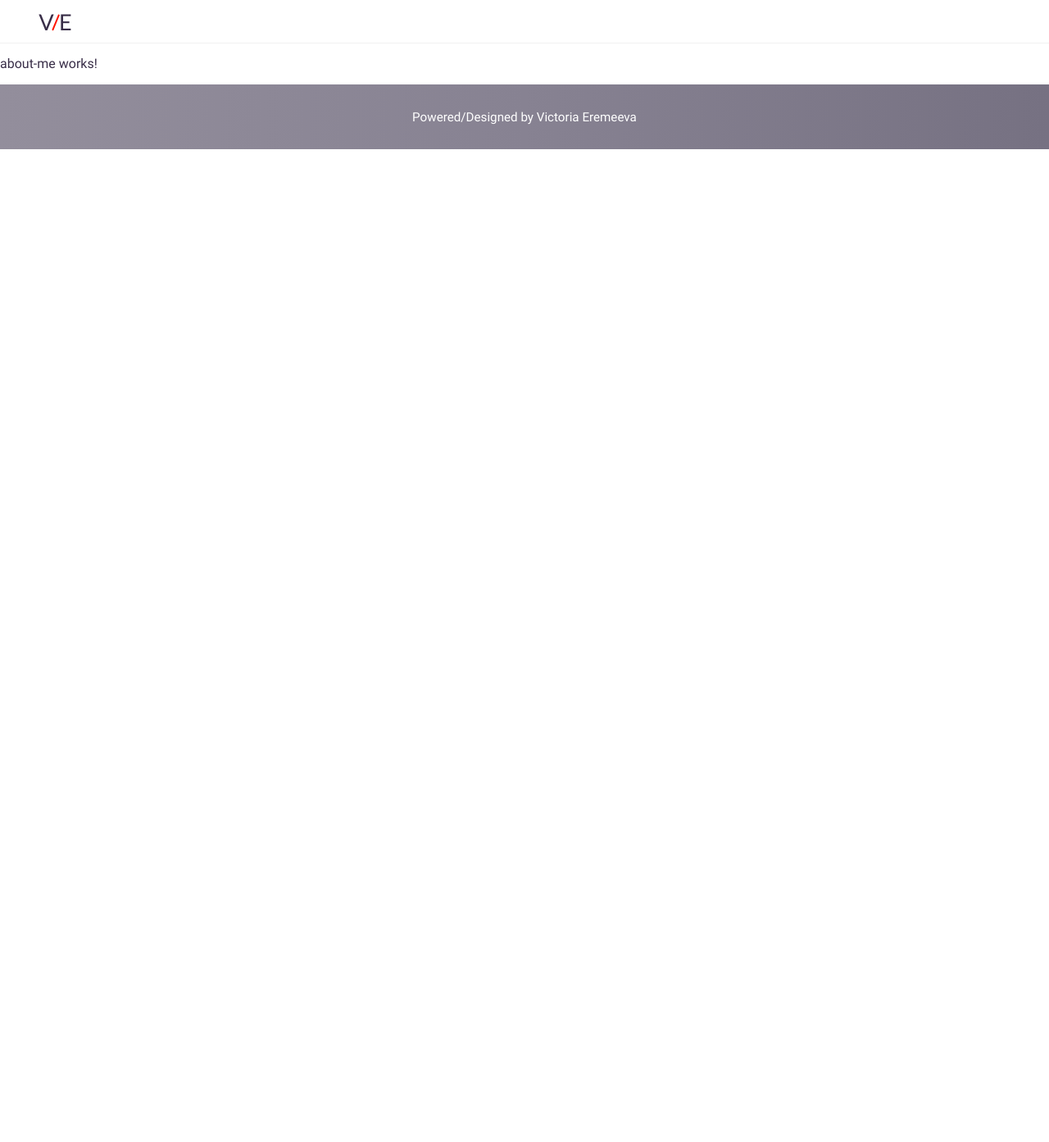
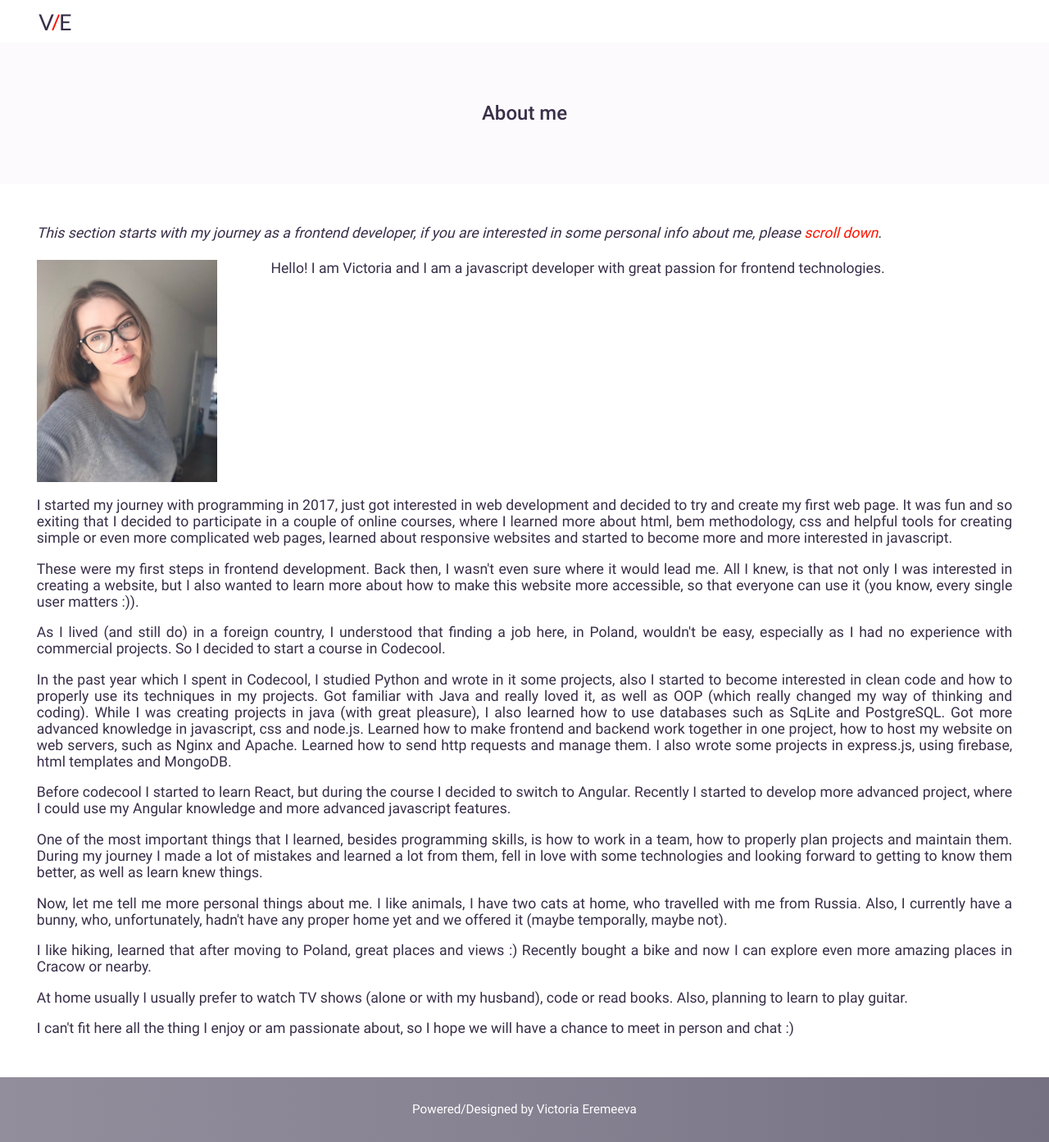
Before and after one commit to e-victoria/coderspace, an Angular app: page /about in a window 1280 px wide. Shown: the whole page at 82% size. Before the commit the page ends 800 px from the top, so only its background shows below. Built offline with nearby package versions, Linux system fonts and the light colour scheme.

Commit message:
Add about me info

```diff
--- a/src/app/about-me/about-me.component.html
+++ b/src/app/about-me/about-me.component.html
@@ -1 +1,64 @@
-<p>about-me works!</p>
+<section class="about-me">
+  <h2 class="section-title">About me</h2>
+  <div class="section-wrapper">
+    <div class="about-me__text about-me__intro">This section starts with my journey as a frontend developer, if you are interested in
+      some personal info about me, please <span (click)="scroll(personal)">scroll down</span>.</div>
+    <p class="about-me__text about-me__text-photo">
+      <img src="../../assets/img/IMG_1515.png" alt="me">
+      Hello! I am Victoria and I am a javascript developer with great passion for frontend technologies.
+    </p>
+    <p class="about-me__text">
+      I started my journey with programming in 2017, just got interested in web development and decided to try and
+      create my first web page. It was fun and so exiting that I decided to participate in a couple of online courses,
+      where I learned more about html, bem methodology, css and helpful tools for creating simple or even more
+      complicated web pages, learned about responsive websites and started to become more and more interested in
+      javascript.
+    </p>
+    <p class="about-me__text">
+      These were my first steps in frontend development. Back then, I wasn't even sure where it
+      would lead me. All I knew, is that not only I was interested in creating a website, but I also wanted to learn
+      more about how to make this website more accessible, so that everyone can use it (you know, every single user
+      matters :)).
+    </p>
+    <p class="about-me__text">
+      As I lived (and still do) in a foreign country, I understood that finding a job here, in Poland, wouldn't be easy,
+      especially as I had no experience with commercial projects. So I decided to start a course in Codecool.
+    </p>
+    <p class="about-me__text">
+      In the past year which I spent in Codecool, I studied Python and wrote in it some projects, also I started to
+      become interested in clean code and how to properly use its techniques in my projects. Got familiar with Java
+      and really loved it, as well as OOP (which really changed my way of thinking and coding). While I was creating
+      projects in java (with great pleasure), I also learned how to use databases such as SqLite and PostgreSQL.
+      Got more advanced knowledge in javascript, css and node.js. Learned how to make frontend and backend work together
+      in one project, how to host my website on web servers, such as Nginx and Apache. Learned how to send http requests
+      and manage them. I also wrote some projects in express.js, using firebase, html templates and MongoDB.
+    </p>
+    <p class="about-me__text">
+      Before codecool I started to learn React, but during the course I decided to switch to Angular. Recently I started to develop
+      more advanced project, where I could use my Angular knowledge and more advanced javascript features.
+    </p>
+    <p class="about-me__text">
+      One of the most important things that I learned, besides programming skills, is how to work in a team, how to
+      properly plan projects and maintain them. During my journey I made a lot of mistakes and learned a lot from them,
+      fell in love with some technologies and looking forward to getting to know them better, as well as learn knew
+      things.
+    </p>
+    <p #personal class="about-me__text">
+      Now, let me tell me more personal things about me. I like animals, I have two cats at home, who travelled with me
+      from Russia. Also, I currently have a bunny, who, unfortunately, hadn't have any proper home yet and we offered
+      it (maybe temporally, maybe not).
+    </p>
+    <p class="about-me__text">
+      I like hiking, learned that after moving to Poland, great places and views :) Recently bought a bike and now I
+      can explore even more amazing places in Cracow or nearby.
+    </p>
+    <p class="about-me__text">
+      At home usually I usually prefer to watch TV shows (alone or with my husband), code or read books.
+      Also, planning to learn to play guitar.
+    </p>
+    <p class="about-me__text">
+      I can't fit here all the thing I enjoy or am passionate about, so I hope we will have a chance to meet in person
+      and chat :)
+    </p>
+  </div>
+</section>
--- a/src/app/about-me/about-me.component.scss
+++ b/src/app/about-me/about-me.component.scss
@@ -0,0 +1,25 @@
+@import "../../assets/styles/variables";
+
+@media (min-width:320px) {
+  .about-me__text {
+    text-align: justify;
+    margin: 1em 0;
+    font-size: 1.1em;
+  }
+
+  .about-me__intro {
+    margin-bottom: 1.3em;
+    font-style: italic;
+
+    & span {
+      cursor: pointer;
+      color: $red;
+    }
+  }
+
+  .about-me__text-photo {
+    display: grid;
+    grid-template-columns: 18.5% 76%;
+    gap: 0 5.5%;
+  }
+}
--- a/src/app/about-me/about-me.component.ts
+++ b/src/app/about-me/about-me.component.ts
@@ -12,4 +12,8 @@ export class AboutMeComponent implements OnInit {
   ngOnInit(): void {
   }
 
+  scroll(el: HTMLElement) {
+    el.scrollIntoView();
+  }
+
 }
--- a/src/app/cv/cv.component.scss
+++ b/src/app/cv/cv.component.scss
@@ -33,7 +33,7 @@
     align-items: center;
     margin: 0;
     padding: 0.1em 0.9em;
-    background: linear-gradient(#6b5e80, #5E4F78);
+    background: linear-gradient(#6b5e80, $purple);
     border-radius: 1.3em;
     color: $white;
     font-weight: 400;
--- a/src/assets/styles/variables.scss
+++ b/src/assets/styles/variables.scss
@@ -1,6 +1,7 @@
 $default-font-color: #392E48;
 $shadow-grey: #848383;
 $red: #FF1400;
+$purple: #5E4F78;
 $white: #fbfbfb;
 $bg-color: #FCFAFC;
 $shadow: 0.01em 0.01em 0.08em $shadow-grey;
--- a/src/index.html
+++ b/src/index.html
@@ -1,6 +1,7 @@
 <!doctype html>
 <html lang="en">
 <head>
+  <base href="./">
   <meta charset="utf-8">
   <title>Coderspace</title>
   <base href="/">
--- a/src/styles.scss
+++ b/src/styles.scss
@@ -94,4 +94,8 @@ img {
     color: $default-font-color;
     background-color: $bg-color;
   }
+
+  .section-wrapper {
+    padding: 2em 3.5vw;
+  }
 }
```
Also changed, not shown: src/assets/img/IMG_1515.png (added).
